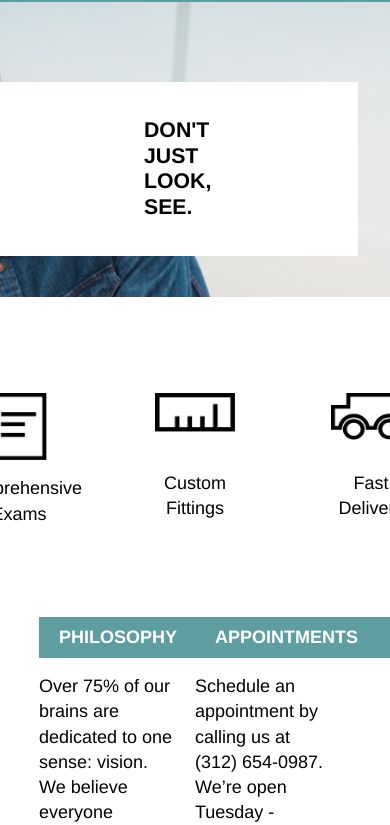
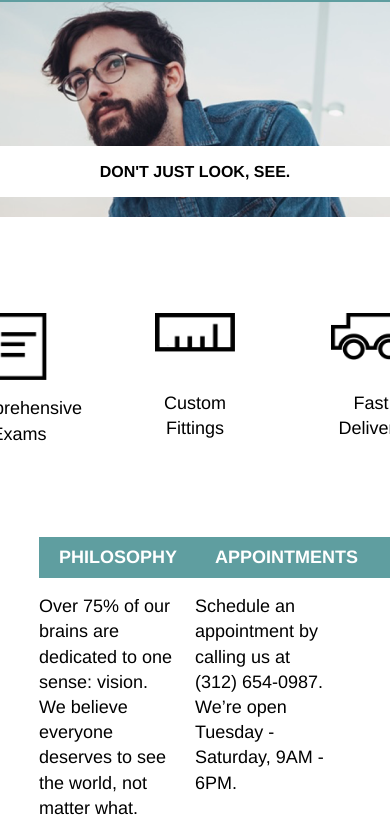
Before and after one commit to buistineke/tortoiseshelloptics, a plain HTML site: page index.html in a window 390 px wide. Shown: the part 55-880 px from the top of the page. Drawn offline with Linux system fonts and the light colour scheme.

Commit message:
Header is responsive for mobile

```diff
--- a/resources/css/style.css
+++ b/resources/css/style.css
@@ -76,7 +76,7 @@ header .flex {
   background-color: white;
 }
 
-h1 {
+.hero-banner h1 {
   padding: 1.5rem 5rem;
   font-size: 2rem;
   line-height: 1.2;
@@ -113,6 +113,28 @@ h1 {
   }
 }
 
+@media only screen and (max-width: 560px) {
+  header {
+   height: 17rem;
+   background-position: 20%;
+  }
+
+  header span {
+    display: none;
+  }
+
+  .hero-banner {
+    width: 100%;
+    padding: 0 1rem;
+    margin: 9rem auto 0 auto;
+    text-align: center;
+  }
+
+  .hero-banner h1 {
+    font-size: 1rem;
+    padding: 1rem;
+  }
+}
 
 /* Info Section Styles */
 
```
